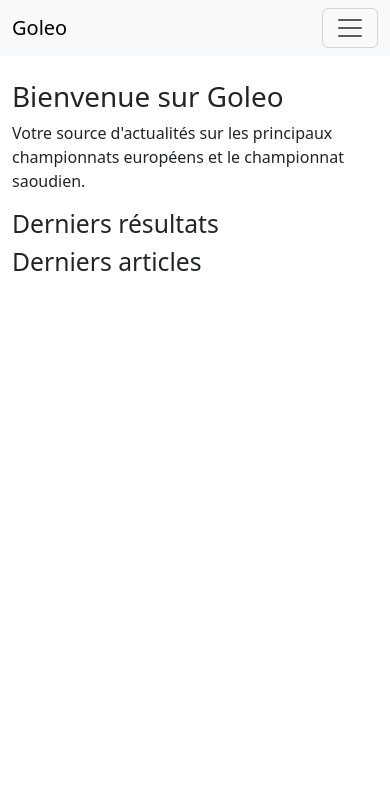
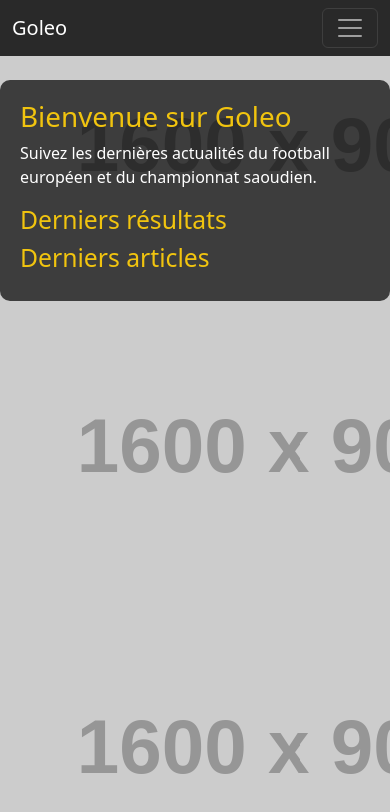
Before and after one commit to CyberEscanor/Goleo, a plain HTML site: page index.html in a window 390 px wide. Drawn offline with nearby package versions, Linux system fonts and the light colour scheme; placeholder pictures from the web are drawn by us.

Commit message:
Update index.html

```diff
--- a/index.html
+++ b/index.html
@@ -6,13 +6,43 @@
     <title>Goleo - Actualités Football</title>
     <!-- Lien vers le CSS de Bootstrap -->
     <link href="https://cdn.jsdelivr.net/npm/bootstrap@5.3.0/dist/css/bootstrap.min.css" rel="stylesheet">
+    <!-- Ajouter un style personnalisé -->
+    <style>
+        body {
+            background-image: url('https://via.placeholder.com/1600x900'); /* Utilisez une vraie URL d'image */
+            background-size: cover;
+            color: white;
+        }
+        .navbar {
+            background-color: rgba(0, 0, 0, 0.8); /* Rendre la barre de navigation transparente */
+        }
+        .container {
+            background-color: rgba(0, 0, 0, 0.7); /* Ajouter un fond sombre translucide */
+            padding: 20px;
+            border-radius: 10px;
+            margin-top: 50px;
+        }
+        h1, h2 {
+            color: #f1c40f; /* Couleur dorée pour les titres */
+        }
+        #results ul {
+            list-style: none;
+            padding: 0;
+        }
+        #results li {
+            background-color: rgba(255, 255, 255, 0.2);
+            margin: 10px 0;
+            padding: 10px;
+            border-radius: 5px;
+        }
+    </style>
 </head>
 <body>
     <!-- Barre de navigation -->
-    <nav class="navbar navbar-expand-lg navbar-light bg-light">
+    <nav class="navbar navbar-expand-lg navbar-dark">
         <div class="container-fluid">
             <a class="navbar-brand" href="#">Goleo</a>
-            <button class="navbar-toggler" type="button" data-bs-toggle="collapse" data-bs-target="#navbarNav" aria-controls="navbarNav" aria-expanded="false" aria-label="Basculer la navigation">
+            <button class="navbar-toggler" type="button" data-bs-toggle="collapse" data-bs-target="#navbarNav" aria-controls="navbarNav" aria-expanded="false" aria-label="Toggle navigation">
                 <span class="navbar-toggler-icon"></span>
             </button>
             <div class="collapse navbar-collapse" id="navbarNav">
@@ -37,7 +67,7 @@
     <!-- Contenu principal -->
     <div class="container mt-4">
         <h1>Bienvenue sur Goleo</h1>
-        <p>Votre source d'actualités sur les principaux championnats européens et le championnat saoudien.</p>
+        <p>Suivez les dernières actualités du football européen et du championnat saoudien.</p>
 
         <!-- Section pour afficher les derniers résultats -->
         <h2>Derniers résultats</h2>
```
